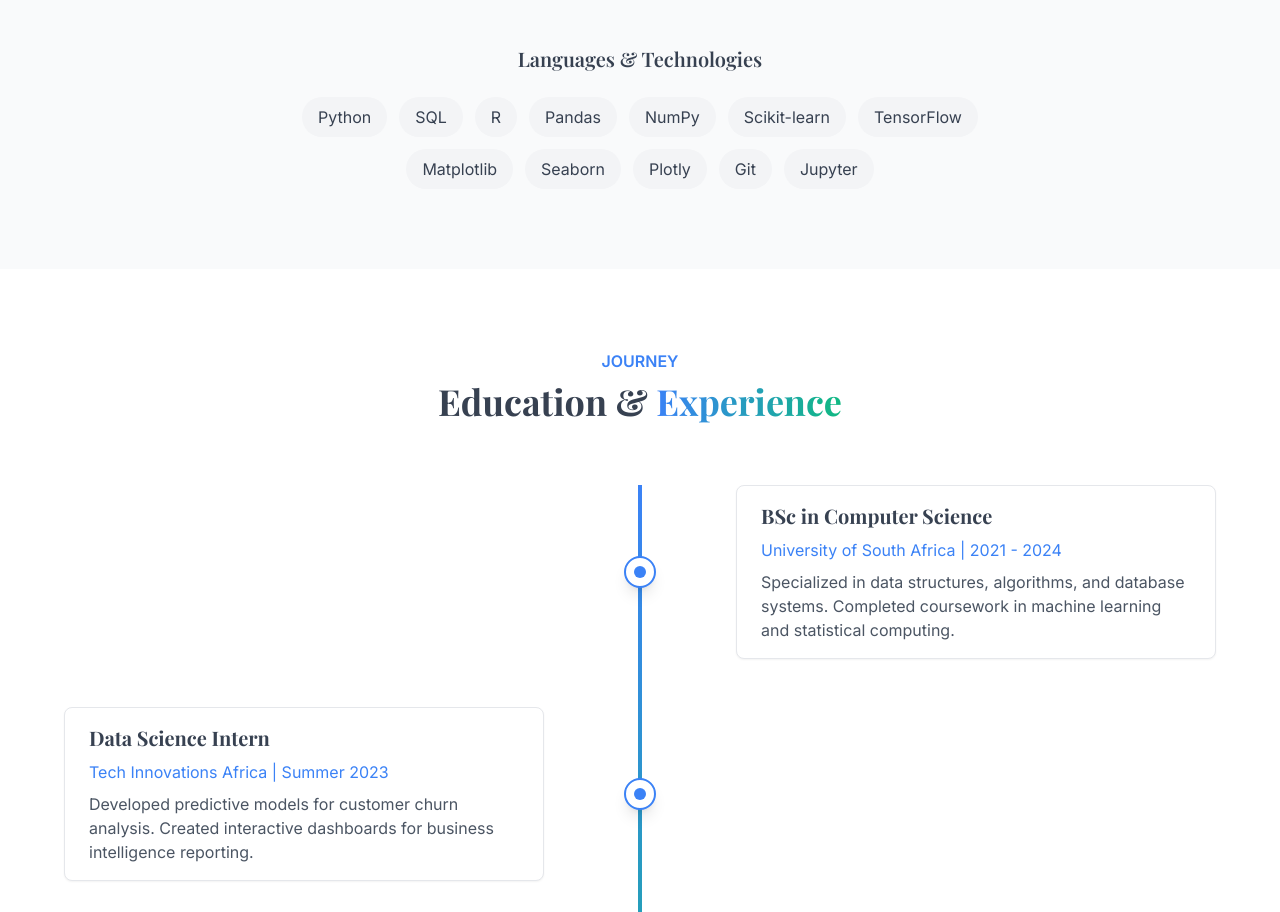
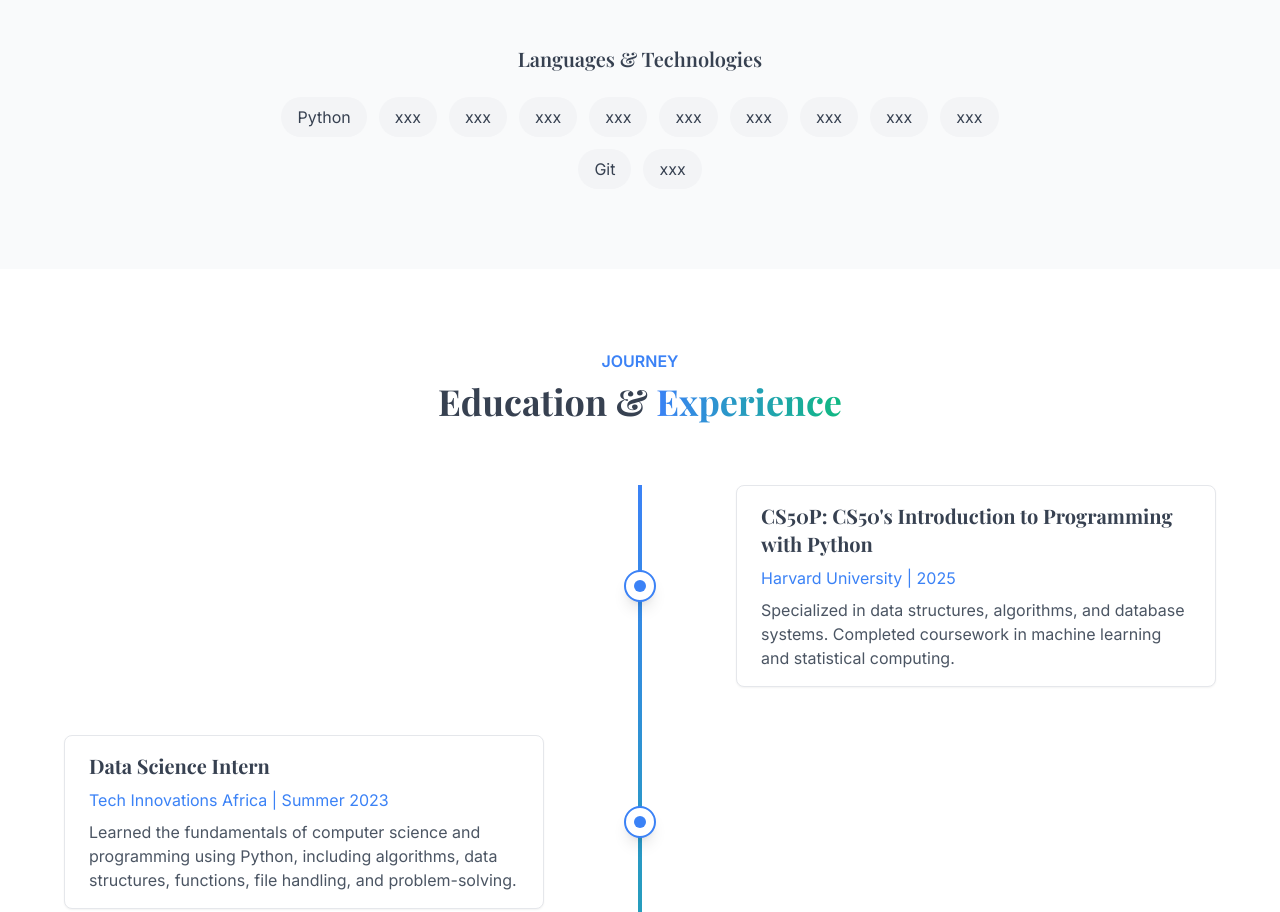
Before and after one commit to keammakola/keammakola.github.io, a plain HTML site: page index.html in a window 1280 px wide. Shown: the part 2534-3446 px from the top of the page. Drawn offline with nearby package versions, Linux system fonts and the light colour scheme.

Commit message:
added new certificate

```diff
--- a/index.html
+++ b/index.html
@@ -293,17 +293,17 @@
         <h4 class="text-xl font-semibold mb-6 heading-font">Languages & Technologies</h4>
         <div class="flex flex-wrap justify-center gap-3 max-w-3xl mx-auto">
           <span class="skill-pill bg-gray-100 px-4 py-2 rounded-full transition-all">Python</span>
-          <span class="skill-pill bg-gray-100 px-4 py-2 rounded-full transition-all">SQL</span>
-          <span class="skill-pill bg-gray-100 px-4 py-2 rounded-full transition-all">R</span>
-          <span class="skill-pill bg-gray-100 px-4 py-2 rounded-full transition-all">Pandas</span>
-          <span class="skill-pill bg-gray-100 px-4 py-2 rounded-full transition-all">NumPy</span>
-          <span class="skill-pill bg-gray-100 px-4 py-2 rounded-full transition-all">Scikit-learn</span>
-          <span class="skill-pill bg-gray-100 px-4 py-2 rounded-full transition-all">TensorFlow</span>
-          <span class="skill-pill bg-gray-100 px-4 py-2 rounded-full transition-all">Matplotlib</span>
-          <span class="skill-pill bg-gray-100 px-4 py-2 rounded-full transition-all">Seaborn</span>
-          <span class="skill-pill bg-gray-100 px-4 py-2 rounded-full transition-all">Plotly</span>
+          <span class="skill-pill bg-gray-100 px-4 py-2 rounded-full transition-all">xxx</span>
+          <span class="skill-pill bg-gray-100 px-4 py-2 rounded-full transition-all">xxx</span>
+          <span class="skill-pill bg-gray-100 px-4 py-2 rounded-full transition-all">xxx</span>
+          <span class="skill-pill bg-gray-100 px-4 py-2 rounded-full transition-all">xxx</span>
+          <span class="skill-pill bg-gray-100 px-4 py-2 rounded-full transition-all">xxx</span>
+          <span class="skill-pill bg-gray-100 px-4 py-2 rounded-full transition-all">xxx</span>
+          <span class="skill-pill bg-gray-100 px-4 py-2 rounded-full transition-all">xxx</span>
+          <span class="skill-pill bg-gray-100 px-4 py-2 rounded-full transition-all">xxx</span>
+          <span class="skill-pill bg-gray-100 px-4 py-2 rounded-full transition-all">xxx</span>
           <span class="skill-pill bg-gray-100 px-4 py-2 rounded-full transition-all">Git</span>
-          <span class="skill-pill bg-gray-100 px-4 py-2 rounded-full transition-all">Jupyter</span>
+          <span class="skill-pill bg-gray-100 px-4 py-2 rounded-full transition-all">xxx</span>
         </div>
       </div>
     </div>
@@ -330,8 +330,8 @@
               <div class="mx-auto bg-blue-500 rounded-full w-3 h-3"></div>
             </div>
             <div class="order-1 bg-white rounded-lg border border-gray-200 shadow-sm w-full md:w-5/12 px-6 py-4">
-              <h4 class="text-xl font-bold heading-font mb-2">BSc in Computer Science</h4>
-              <p class="text-blue-500 mb-2">University of South Africa | 2021 - 2024</p>
+              <h4 class="text-xl font-bold heading-font mb-2">CS50P: CS50's Introduction to Programming with Python</h4>
+              <p class="text-blue-500 mb-2">Harvard University | 2025</p>
               <p class="text-gray-600">
                 Specialized in data structures, algorithms, and database systems. Completed coursework in machine learning and statistical computing.
               </p>
@@ -344,7 +344,7 @@
               <h4 class="text-xl font-bold heading-font mb-2">Data Science Intern</h4>
               <p class="text-blue-500 mb-2">Tech Innovations Africa | Summer 2023</p>
               <p class="text-gray-600">
-                Developed predictive models for customer churn analysis. Created interactive dashboards for business intelligence reporting.
+                Learned the fundamentals of computer science and programming using Python, including algorithms, data structures, functions, file handling, and problem-solving.
               </p>
             </div>
             <div class="z-10 flex items-center order-1 bg-white border-2 border-blue-500 shadow-lg w-8 h-8 rounded-full">
```
